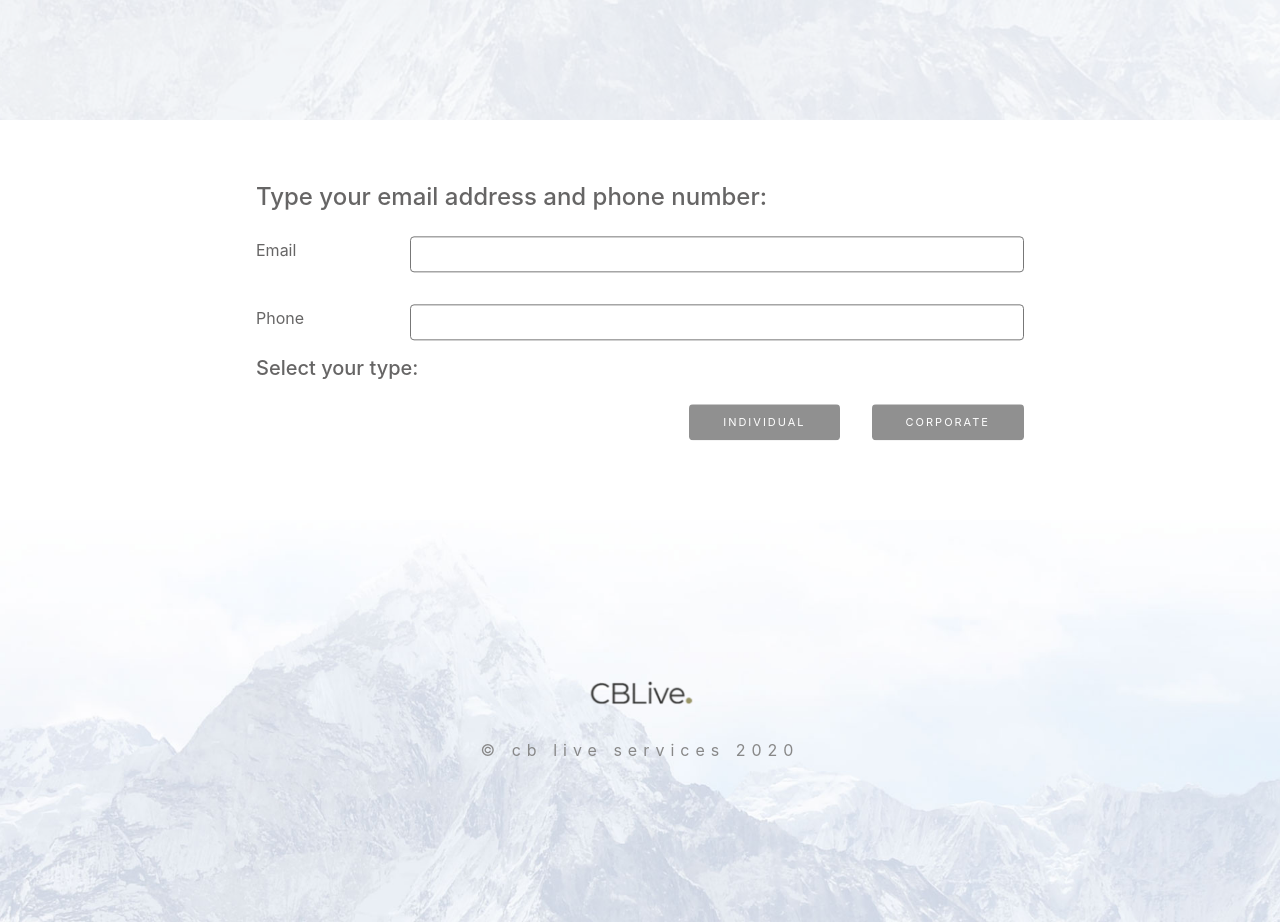
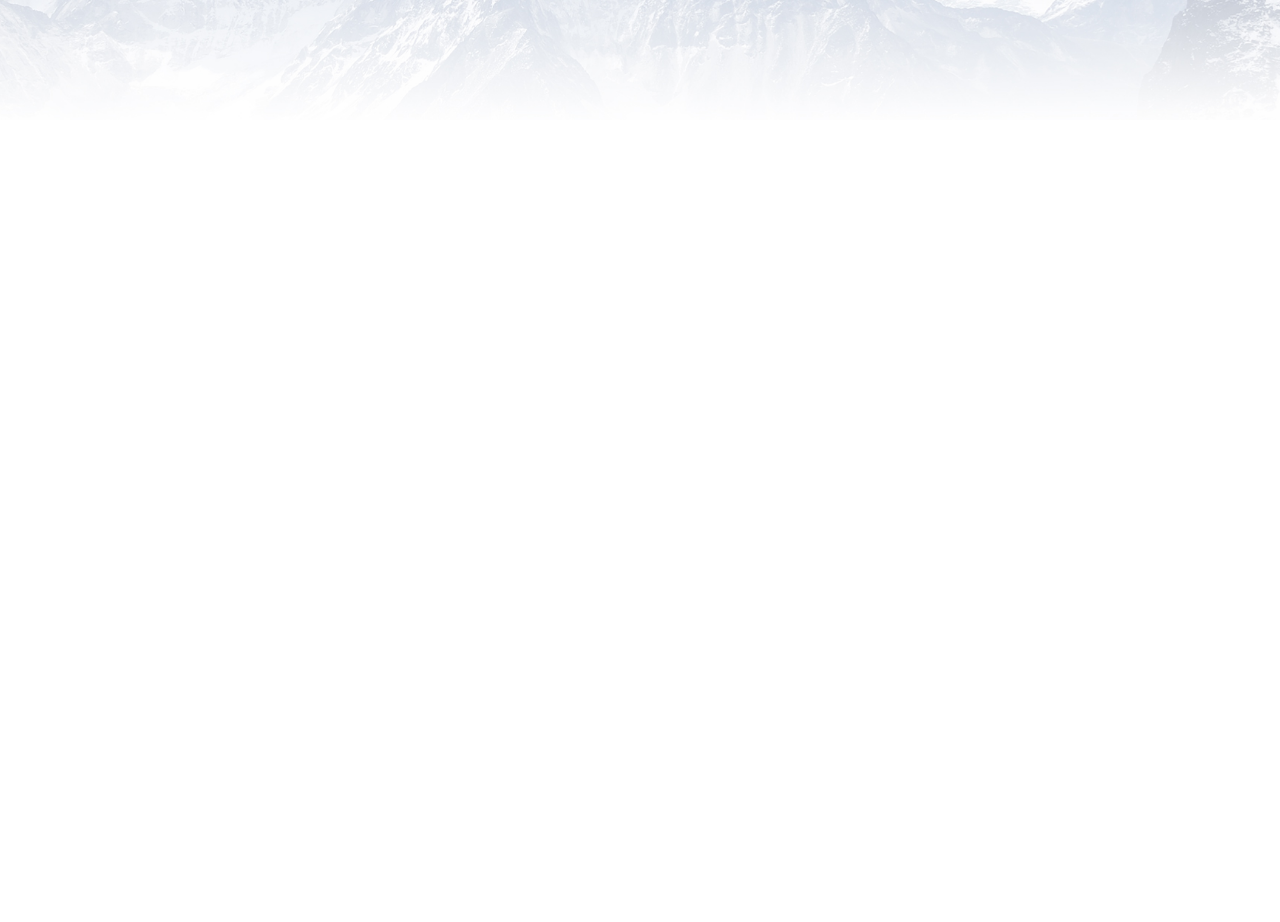
Before and after one commit to iMiracleDev/KYCAML, a React (Create React App) app: page / in a window 1280 px wide. Shown: the part 680-1602 px from the top of the page. After the commit the page ends 800 px from the top, so only its background shows below. Built offline with nearby package versions, Linux system fonts and the light colour scheme.

Commit message:
Home page style update

```diff
--- a/src/Components/Home/index.js
+++ b/src/Components/Home/index.js
@@ -51,45 +51,32 @@ const Home = () => {
             </li>
           </ul>
         </div>
-        <header>
-          <div
-            onClick={() => {
-              // window.location.hash = "#kyc";
-              document
-                .getElementById("kyc")
-                .scrollIntoView({ behavior: "smooth" });
-            }}
-          >
-            <h1>CRYPTO BOUTIQUE</h1>
-            <h2>Know Your Customer Service</h2>
-          </div>
-        </header>
         <div className="form-wrap" id="kyc">
           <form>
-            <h4>Type your email address and phone number:</h4>
+            <h4>Welcome to cb live kyc</h4>
             <div>
-              <label>Email</label>
               <input
                 className={isValidEmail ? "error" : ""}
                 type="email"
                 value={email}
                 onChange={(e) => setEmail(e.target.value)}
+                placeholder="YOUR EMAIL"
                 required
               />
             </div>
 
             <div>
-              <label>Phone</label>
               <input
                 type="tel"
                 value={phone}
                 onChange={(e) => setPhone(e.target.value)}
+                placeholder="ENTER YOUR PHONE NUMBER"
                 required
               />
             </div>
 
-            <h5>Select your type:</h5>
-            <div style={{ justifyContent: "flex-end" }}>
+            <h5>SELECT YOUR TYPE</h5>
+            <div>
               <button
                 type="submit"
                 className="btn btn-primary"
@@ -117,18 +104,6 @@ const Home = () => {
             </div>
           </form>
         </div>
-        <div className="footer">
-          <div className="logo">
-            {" "}
-            <img src={logo} alt="logo" />
-            <a
-              href="http://themeforest.net/user/theme-guru/portfolio"
-              target="_blank"
-            >
-              © cb live services 2020
-            </a>
-          </div>
-        </div>
       </div>
     </>
   );
--- a/src/Components/Home/style.scss
+++ b/src/Components/Home/style.scss
@@ -6,7 +6,14 @@
 
   .form-wrap {
     position: relative;
-    height: 50vh;
+    height: 100vh;
+    background-repeat: no-repeat;
+    background-attachment: fixed;
+    background: url(./assets/background.jpg);
+    background-size: cover;
+    background-repeat: no-repeat;
+    background-size: cover;
+    background-position: bottom;
   }
 
   .navigation {
@@ -16,12 +23,10 @@
     display: flex;
     align-items: center;
     justify-content: space-between;
-    box-shadow: 0 1px 0 rgba(0, 0, 0, 0.05);
     padding: 1.5rem 3rem;
     height: 75px;
     z-index: 100;
     width: 100%;
-    background: white;
 
     img {
       width: 7rem;
@@ -62,25 +67,33 @@
     width: 60%;
     display: flex;
     flex-direction: column;
+    align-items: center;
 
     > div {
-      margin-top: 1rem;
       margin-bottom: 1rem;
+      width: 100%;
 
       display: flex;
       align-items: center;
-      justify-content: space-between;
+      justify-content: center;
 
       input {
-        width: 80%;
+        width: 48%;
         padding: 0.5rem 13px;
         font-size: 12px;
-        border: 1px solid #777;
+        border: 1px solid rgba(0, 0, 0, 0.1);
         border-radius: 4px;
         outline: none;
 
         &::placeholder {
           color: #777;
+          letter-spacing: 2px;
+        }
+
+        &:focus {
+          color: #111;
+          border-color: rgba(0, 0, 0, 0.7);
+          box-shadow: 0 0 3px rgba(0, 0, 0, 0.3);
         }
 
         &.error {
@@ -89,9 +102,12 @@
       }
 
       button {
-        margin-left: 2rem;
-        background: rgba(34, 34, 34, 0.5);
+        margin-left: 1rem;
+        margin-right: 1rem;
+        width: 24%;
+        background: rgba(34, 34, 34, 0.9);
         border: 2px solid transparent;
+        border-radius: 2px;
         font-size: 11px;
         font-weight: 400;
         text-transform: uppercase;
@@ -100,34 +116,21 @@
         padding: 0.5rem 2rem;
       }
     }
-  }
-}
 
-.footer {
-  background: url(./assets/background.jpg);
-  background-repeat: repeat;
-  background-size: auto;
-  width: 100%;
-  background-repeat: no-repeat;
-  background-size: cover;
-  background-position: bottom;
-  padding: 10rem 0;
-
-  .logo {
-    text-align: center;
-    display: flex;
-    flex-direction: column;
-    align-items: center;
-
-    img {
-      width: 7rem;
+    h4 {
+      margin-bottom: 4rem;
+      text-transform: uppercase;
+      letter-spacing: 12px;
+      font-weight: normal;
+      color: #111;
+      font-size: 1.8rem;
     }
 
-    a {
-      color: #888;
-      text-decoration: none;
-      letter-spacing: 6px;
-      margin-top: 2rem;
+    h5 {
+      font-size: 1.2rem;
+      letter-spacing: 5px;
+      font-weight: 400;
+      margin: 2rem 0;
     }
   }
 }
```
Also changed, not shown: src/Components/Home/assets/background.jpg.
